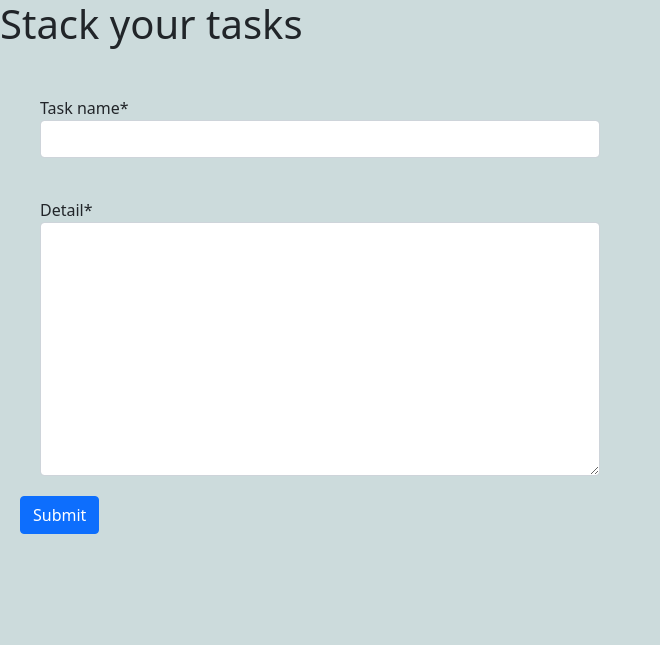
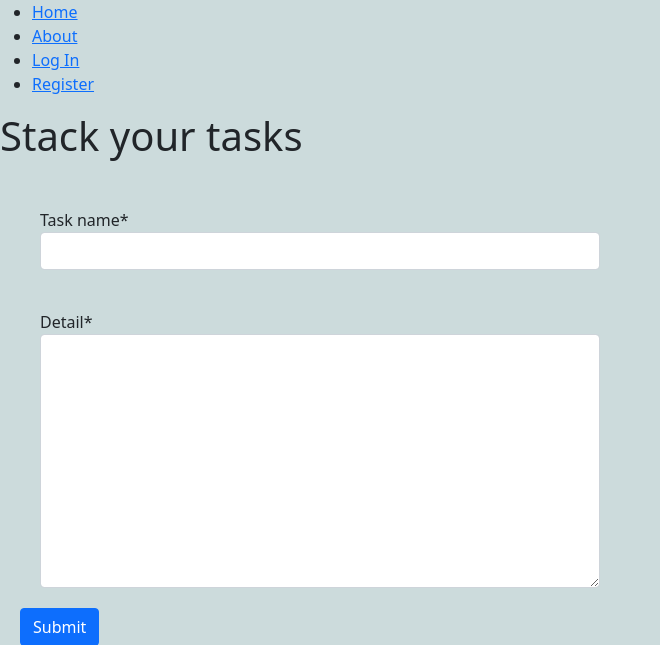
Before and after one commit to kghudgens/Stack, a Django app: page / in a window 1280 px wide. Shown: the top 645 px of the page, without its empty margins (0-660 px from the left). Run offline with Django 3.2, Linux system fonts and the light colour scheme; some libraries are stand-ins or nearby versions.

Commit message:
Added basic nav bar

```diff
--- a/Stack_project/Stack/templates/Stack/base.html
+++ b/Stack_project/Stack/templates/Stack/base.html
@@ -13,11 +13,31 @@
     <title>Stack | Home </title>
 </head>
 <body>
+<!-- Nav Bar -->
+  <nav>
+    <ul>
+      <li>
+        <a href="#"> Home</a>
+      </li>
+      <li>
+        <a href="#">About</a>
+      </li>
+      <li>
+        <a href="#">Log In</a>
+      </li>
+      <li>
+        <a href="#">Register</a>
+      </li>
+    </ul>
 
+
+  </nav>
+<!-- Customized content  -->
     {%block content%}
     {%endblock content%}
 
     <script src="https://cdn.jsdelivr.net/npm/bootstrap@5.0.0-beta1/dist/js/bootstrap.bundle.min.js" integrity="sha384-ygbV9kiqUc6oa4msXn9868pTtWMgiQaeYH7/t7LECLbyPA2x65Kgf80OJFdroafW" crossorigin="anonymous"></script>
+
     <script src="script.js" ></script>
 </body>
 </html>
```
